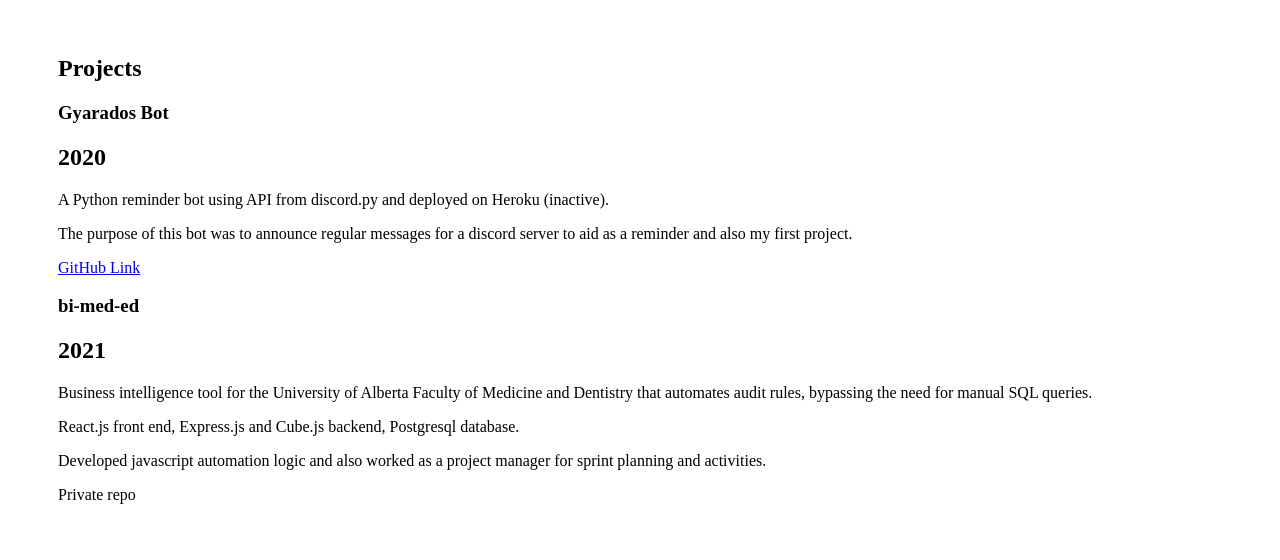
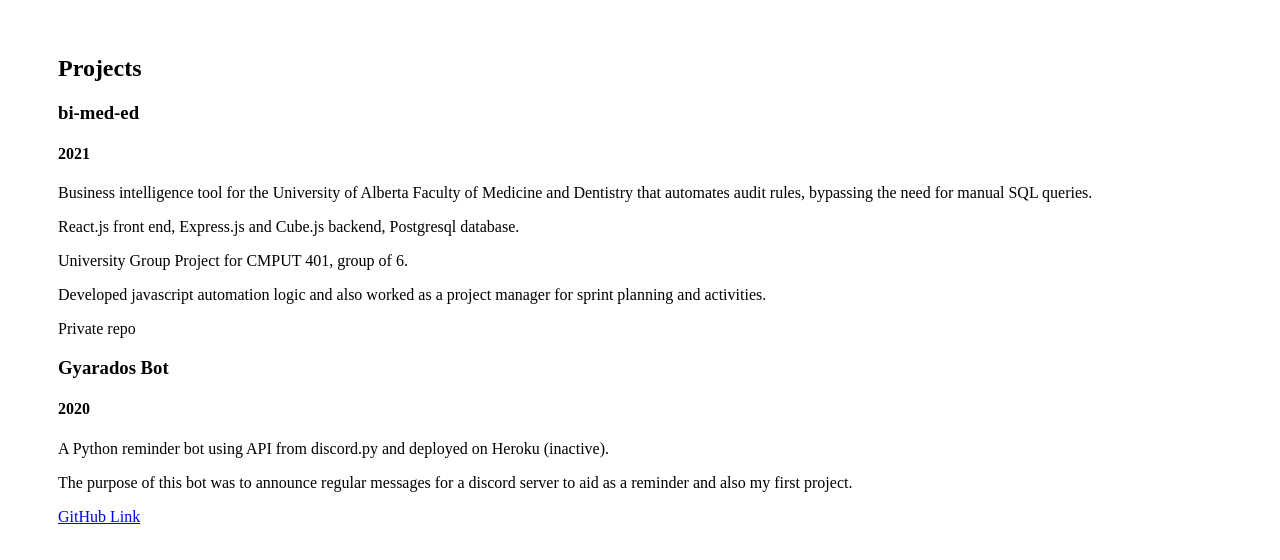
Before and after one commit to Marasy8/portfolio-website, a React (Create React App) app: page / in a window 1280 px wide. Shown: the part 4301-4861 px from the top of the page. Built offline with nearby package versions, Linux system fonts and the light colour scheme.

Commit message:
changed project text

```diff
--- a/src/App.js
+++ b/src/App.js
@@ -109,18 +109,21 @@ const App = () => {
         <section id="projects" className="section">
           <h2>Projects</h2>
 
+          <h3>bi-med-ed</h3>
+          <h4>2021</h4>
+          <p>Business intelligence tool for the University of Alberta Faculty of Medicine and Dentistry that automates audit rules, bypassing the need for manual SQL queries.</p>
+          <p>React.js front end, Express.js and Cube.js backend, Postgresql database.</p>
+          <p>University Group Project for CMPUT 401, group of 6.</p>
+          <p>Developed javascript automation logic and also worked as a project manager for sprint planning and activities.</p>
+          <p>Private repo</p>
+
           <h3>Gyarados Bot</h3>
-          <h2>2020</h2>
+          <h4>2020</h4>
           <p>A Python reminder bot using API from discord.py and deployed on Heroku (inactive).</p>
           <p>The purpose of this bot was to announce regular messages for a discord server to aid as a reminder and also my first project.</p>
           <p><a href = "https://github.com/marasy8/Gyarados-Bot" target="_blank" rel = "noopener noreferrer">GitHub Link</a></p>
 
-          <h3>bi-med-ed</h3>
-          <h2>2021</h2>
-          <p>Business intelligence tool for the University of Alberta Faculty of Medicine and Dentistry that automates audit rules, bypassing the need for manual SQL queries.</p>
-          <p>React.js front end, Express.js and Cube.js backend, Postgresql database.</p>
-          <p>Developed javascript automation logic and also worked as a project manager for sprint planning and activities.</p>
-          <p>Private repo</p>
+
 
         </section>
       </div>
```
